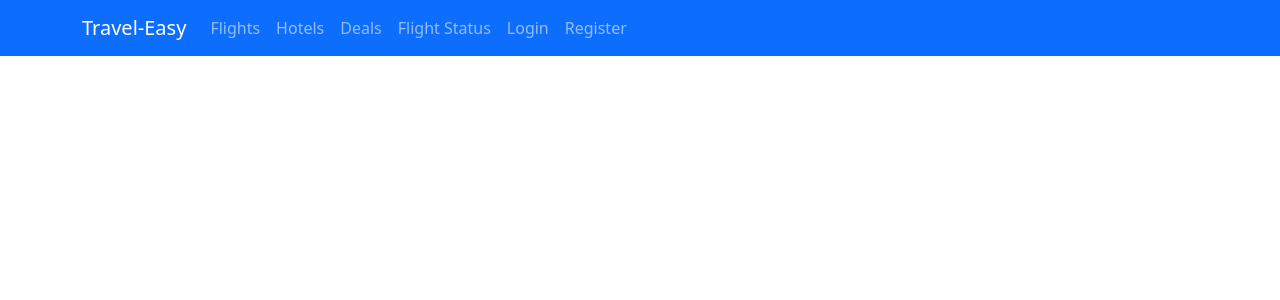
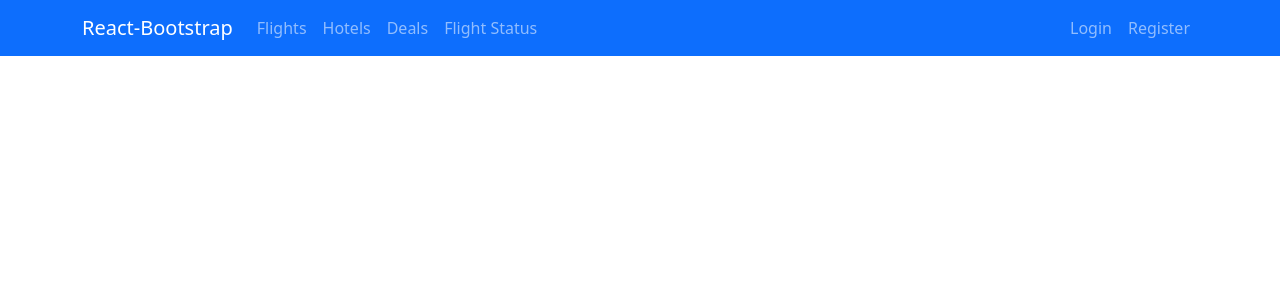
Before and after one commit to aoc38/Travel-Easy-frontend, a React (Create React App) app: page / in a window 1280 px wide. Shown: the top 300 px of the page. Built offline with nearby package versions, Linux system fonts and the light colour scheme; what axios-oauth-client would draw is missing.

Commit message:
UI changes for Login register float right

```diff
--- a/src/layout/NavigationHome.js
+++ b/src/layout/NavigationHome.js
@@ -1,9 +1,9 @@
-import React from 'react';
-import { Nav, NavDropdown } from 'react-bootstrap';
-import Container from 'react-bootstrap/Container';
-import Navbar from 'react-bootstrap/Navbar';
-import { useNavigate } from 'react-router-dom';
-import 'bootstrap/dist/css/bootstrap.min.css';
+import React from "react";
+import { Nav, NavDropdown } from "react-bootstrap";
+import Container from "react-bootstrap/Container";
+import Navbar from "react-bootstrap/Navbar";
+import { useNavigate } from "react-router-dom";
+import "bootstrap/dist/css/bootstrap.min.css";
 
 export default function NavigationHome() {
   // const { loggedinUser, SetloggedInUser } = useContext(UserContext);
@@ -21,14 +21,12 @@ export default function NavigationHome() {
   }
 
   function bookingHistory() {
-
     navigate("/userbookinghistory");
-
   }
 
   return (
     <div>
-            <Navbar bg="primary" variant="dark">
+      {/* <Navbar bg="primary" variant="dark">
                 <Container>
                     <Navbar.Brand href='/searchFlight'>Travel-Easy</Navbar.Brand>
                     <Nav className="me-auto">
@@ -46,8 +44,9 @@ export default function NavigationHome() {
                                     <Nav.Link href="/hotels">Hotels</Nav.Link>
                                     <Nav.Link href="/deals">Deals</Nav.Link>
                                     <Nav.Link href="/flightstatus">Flight Status</Nav.Link>
-                                    <Nav.Link href="/loginuser">Login</Nav.Link>
-                                    <Nav.Link href="/register">Register</Nav.Link>
+                                    <Nav.Link href="/loginuser" className="justify-content-end">Login</Nav.Link>
+                                    <Nav.Link href="/register" className="justify-content-end">Register</Nav.Link>
+
                                 </>
                         }
                     </Nav>
@@ -68,7 +67,96 @@ export default function NavigationHome() {
                             : null
                     }
                 </Container>
+            </Navbar> */}
+      {/* <Navbar collapseOnSelect expand="lg" bg="dark" variant="dark">
+      <Container>
+        <Navbar.Brand href='/searchFlight'>Travel-Easy</Navbar.Brand>
+        <Navbar.Toggle aria-controls="responsive-navbar-nav" />
+        <Navbar.Collapse id="responsive-navbar-nav">
+        {
+                            loggedinUser ?
+          <Nav className="me-auto">
+            <Nav.Link href='/searchFlight'>Flights</Nav.Link>
+                                    <Nav.Link href="/hotels">Hotels</Nav.Link>
+                                    <Nav.Link href="/deals">Deals</Nav.Link>
+                                    <Nav.Link href="/flightstatus">Flight Status</Nav.Link>
+          </Nav>
+          :
+          <div>
+          <Nav className="me-auto">
+           <Nav.Link href='/searchFlight'>Flights</Nav.Link>
+                                    <Nav.Link href="/hotels">Hotels</Nav.Link>
+                                    <Nav.Link href="/deals">Deals</Nav.Link>
+                                    <Nav.Link href="/flightstatus">Flight Status</Nav.Link>
+
+          </Nav>
+
+          <Nav>
+           <Nav.Link href="/loginuser">Login</Nav.Link>
+            <Nav.Link href="/register">Register</Nav.Link>
+          </Nav>
+          </div>
+      }
+        </Navbar.Collapse>
+         {
+                        loggedinUser ?
+                            <Nav>
+                                <Navbar.Collapse className="justify-content-end">
+                                    <NavDropdown title={loggedinUser && ((loggedinUser).firstName)}>
+                                        <NavDropdown.Item onClick={bookingHistory}>
+                                            Booking History
+                                        </NavDropdown.Item>
+                                        <NavDropdown.Item onClick={logOut}>
+                                            Logout
+                                        </NavDropdown.Item>
+                                    </NavDropdown>
+                                </Navbar.Collapse>
+                            </Nav>
+                            : null
+                    }
+      </Container>
+    </Navbar> */}
+      <Navbar collapseOnSelect expand="lg" bg="primary" variant="dark">
+        <Container>
+          <Navbar.Brand href="#home">React-Bootstrap</Navbar.Brand>
+          <Navbar.Toggle aria-controls="responsive-navbar-nav" />
+          <Navbar.Collapse id="responsive-navbar-nav">
+            {loggedinUser ? (
+              <Nav className="me-auto">
+                <Nav.Link href="/searchFlight">Flights</Nav.Link>
+                <Nav.Link href="/hotels">Hotels</Nav.Link>
+                <Nav.Link href="/deals">Deals</Nav.Link>
+                <Nav.Link href="/flightstatus">Flight Status</Nav.Link>
+              </Nav>
+            ) : (
+              <>
+                <Nav className="me-auto">
+                  <Nav.Link href="/searchFlight">Flights</Nav.Link>
+                  <Nav.Link href="/hotels">Hotels</Nav.Link>
+                  <Nav.Link href="/deals">Deals</Nav.Link>
+                  <Nav.Link href="/flightstatus">Flight Status</Nav.Link>
+                </Nav>
+                <Nav>
+                  <Nav.Link href="/loginuser">Login</Nav.Link>
+                  <Nav.Link href="/register">Register</Nav.Link>
+                </Nav>
+              </>
+            )}
+          </Navbar.Collapse>
+          {loggedinUser ? (
+            <Nav>
+              <Navbar.Collapse className="justify-content-end">
+                <NavDropdown title={loggedinUser && loggedinUser.firstName}>
+                  <NavDropdown.Item onClick={bookingHistory}>
+                    Booking History
+                  </NavDropdown.Item>
+                  <NavDropdown.Item onClick={logOut}>Logout</NavDropdown.Item>
+                </NavDropdown>
+              </Navbar.Collapse>
+            </Nav>
+          ) : null}
+        </Container>
       </Navbar>
     </div>
-    )
+  );
 }
```
Lines whose indentation alone changed are shown as unchanged.
